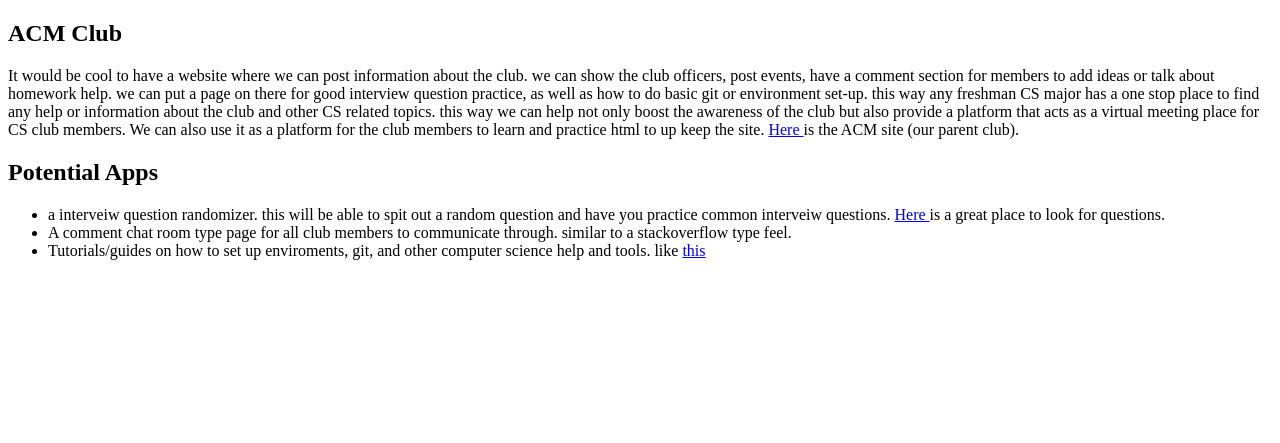
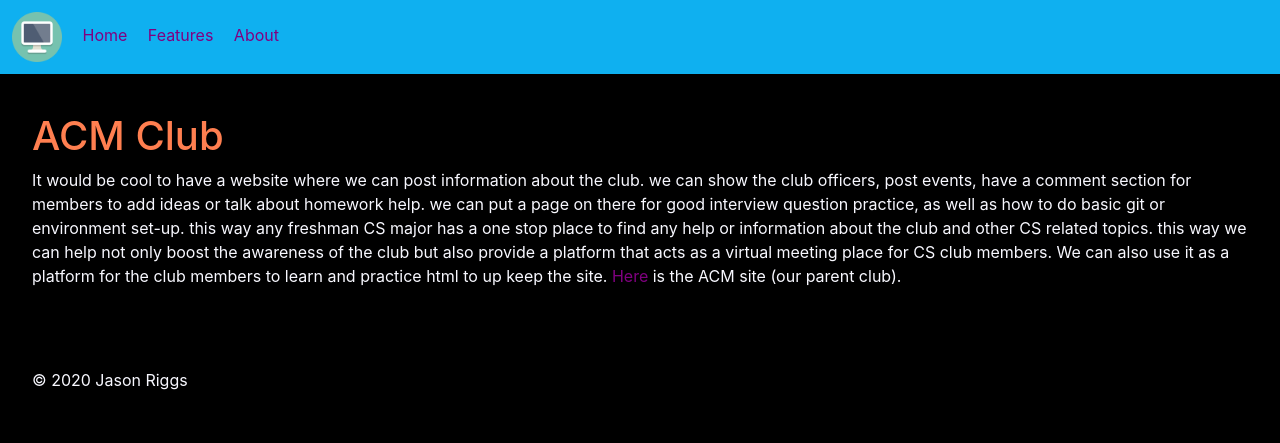
Before and after one commit to wwu-cptr220-a20/project-riggja, a website: page index.html in a window 1280 px wide. Drawn offline with nearby package versions, Linux system fonts and the light colour scheme.

Commit message:
add to stage-1

```diff
--- /dev/null
+++ b/css/style.css
@@ -0,0 +1,79 @@
+html {
+    background-color: black;
+}
+
+section {
+    padding: 2em;
+    padding-top: 7em;
+    background-color: black;
+}
+
+footer {
+    background-color: black;
+    padding: 2em;
+
+}
+
+h1 {
+    color: coral;
+}
+
+h2 {
+    color: ghostwhite;
+    font-size: x-large;
+}
+
+p {
+    color: ghostwhite;
+}
+
+img {
+    width: 50px;
+}
+
+nav {
+    position: fixed;
+    top: 0;
+    left: 0;
+    width: 100%;
+    padding: .75rem;
+    background-color:#0fb0f0;
+}
+
+a {
+    color: purple;
+}
+
+a:hover {
+    color: #09ee09;
+    text-decoration: none;
+}
+
+li {
+    color: ghostwhite;
+    margin-right: 1rem;
+}
+
+ul#list {
+    padding-left: 3em;
+}
+
+ul#list li{
+    margin: 0;
+    padding-right: 3em;
+}
+
+ul#menu li{
+    display: inline;
+}
+
+ul#menu li:hover {
+    color:#09ee09;
+    border-bottom: .2rem solid  #09ee09;
+}
+
+ul {
+    margin: 0;
+    padding: 0;
+    display: inline-block;
+}
--- a/index.html
+++ b/index.html
@@ -3,17 +3,34 @@
     <head>
         <meta charset="utf-8">
         <meta name="author" content="Jason Riggs">
-        <!-- <link rel="stylesheet" href="css/style.css"> -->
-        <title>
-            Basic Web Template
-        </title>
+        <link rel="stylesheet" href="https://stackpath.bootstrapcdn.com/bootstrap/4.4.1/css/bootstrap.min.css">
+        <link rel="stylesheet" href="css/style.css">
+        <title>Basic Web Template </title>
     </head>
     <body>
+        <nav>
+            <div>
+              <ul id="menu">
+                <li>
+                    <img src="img/csIcon.png" alt="Computer Science Icon">
+                </li>
+                <li>
+                    <a href="index.html">Home</a>
+                </li>
+                <li>
+                    <a href="subPage.html">Features</a>
+                </li>
+                <li>
+                    <a href="subPage.html">About</a>
+                </li>
+              </ul>
+            </div>
+          </nav>
+
         <section>
-          <h1>
-              ACM Club
-          </h1>
-          </section>
+            <header>
+                <h1>ACM Club</h1>
+            </header>
             <p>
                 It would be cool to have a website where we can post information about the club. we can show the club officers, post events, have a comment section for members to add ideas or talk about homework help.
                 we can put a page on there for good interview question practice, as well as how to do basic git or environment set-up.
@@ -22,22 +39,10 @@
                 We can also use it as a platform for the club members to learn and practice html to up keep the site.
                 <a href="https://www.acm.org/"> Here </a> is the ACM site (our parent club).
             </p>
-        <section>
-          <h2>
-            Potential Apps
-          </h2>
-          <ul>
-              <li>
-                  a interveiw question randomizer. this will be able to spit out a random question and have you practice common interveiw questions.
-                  <a href="https://coderbyte.com/"> Here </a> is a great place to look for questions.
-              </li>
-              <li>
-                  A comment chat room type page for all club members to communicate through. similar to a stackoverflow type feel.
-              </li>
-              <li>
-                  Tutorials/guides on how to set up enviroments, git, and other computer science help and tools. like <a href="https://docs.github.com/en"> this </a>
-              </li>
-          </ul>
         </section>
+
+        <footer>
+            <p>© 2020 Jason Riggs</p>
+        </footer>
     </body>
 </html>
```
Also changed, not shown: subPage.html (added, +70 -0 lines), img/csIcon.png (added). Lines whose indentation alone changed are shown as unchanged.
